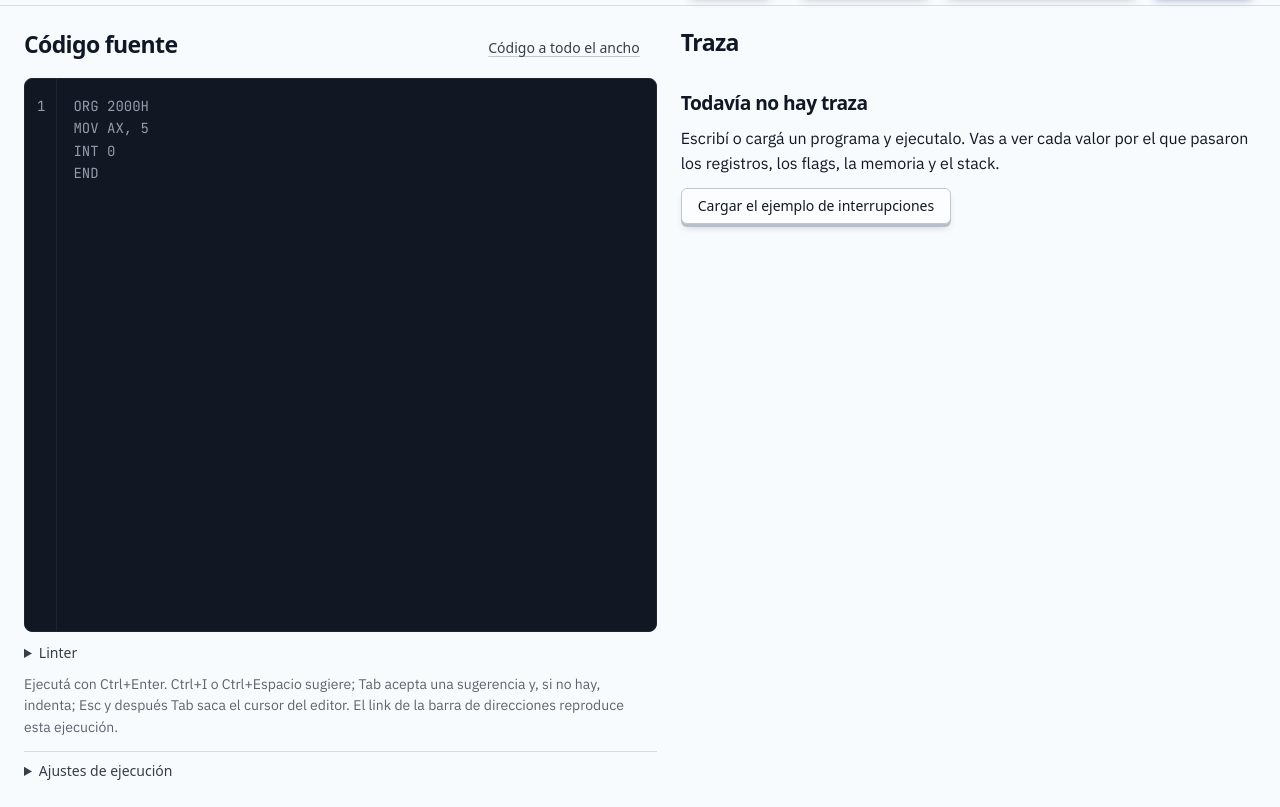
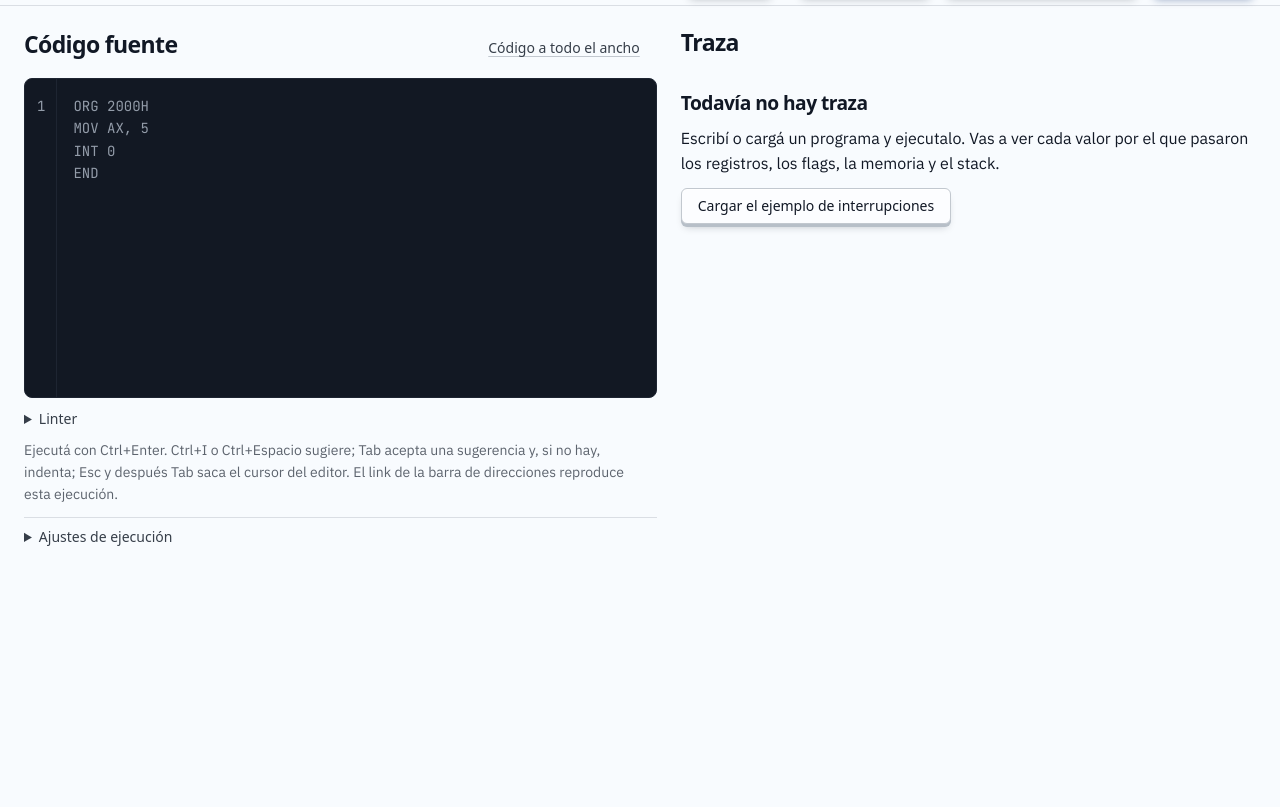
Before and after one commit to Manuhhhh/msx88-trace, a website built with Vite: page index.html in a window 1280 px wide. Shown: the part 78-885 px from the top of the page. Built offline with nearby package versions, Linux system fonts and the light colour scheme; a web font is replaced by a local one.

Commit message:
fix(ui): keep the source editor at a fixed height
Adding interrupt requests or terminal output no longer squeezes the editor; the
source pane scrolls instead.

```diff
--- a/src/style.css
+++ b/src/style.css
@@ -24,8 +24,8 @@
   .workspace { grid-template-columns: minmax(0, 1.1fr) minmax(0, 1fr); grid-template-rows: auto; align-items: start; }
   /* only the page scrolls: the source stays in view while the trace tables run down the page */
   .pane--source { overflow-x: hidden; overflow-y: auto; position: sticky; top: var(--space-lg); height: calc(100dvh - 2 * var(--space-lg)); }
-  /* the terminal sits under the editor: let the editor give way before the settings below get cut off */
-  .pane--source .editor { min-height: 14rem; }
+  /* the editor keeps one height whatever is below it (interrupt requests, terminal output): the pane scrolls instead */
+  .pane--source .editor { flex: none; min-height: 0; height: clamp(14rem, calc(100dvh - 30rem), 40rem); }
   .pane--source .settings-body { max-height: 40dvh; overflow-y: auto; }
 }
 
```
